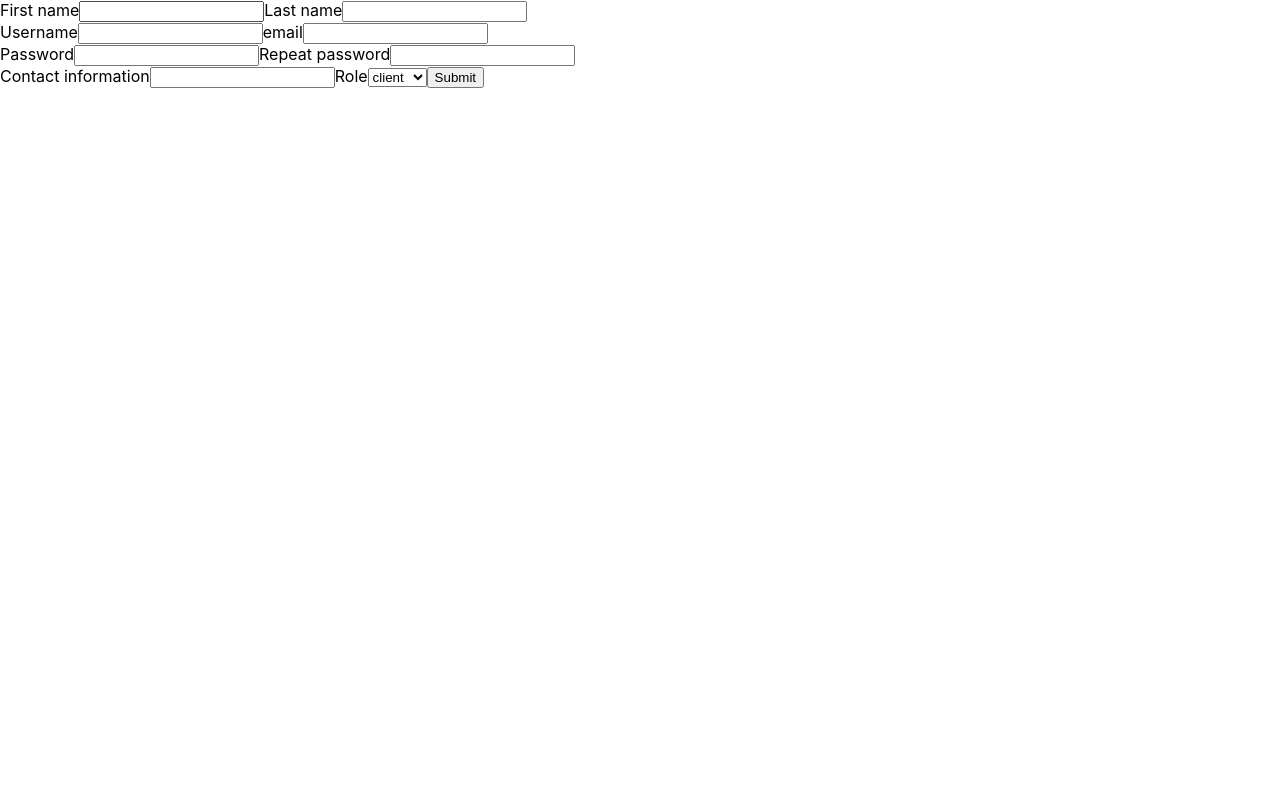
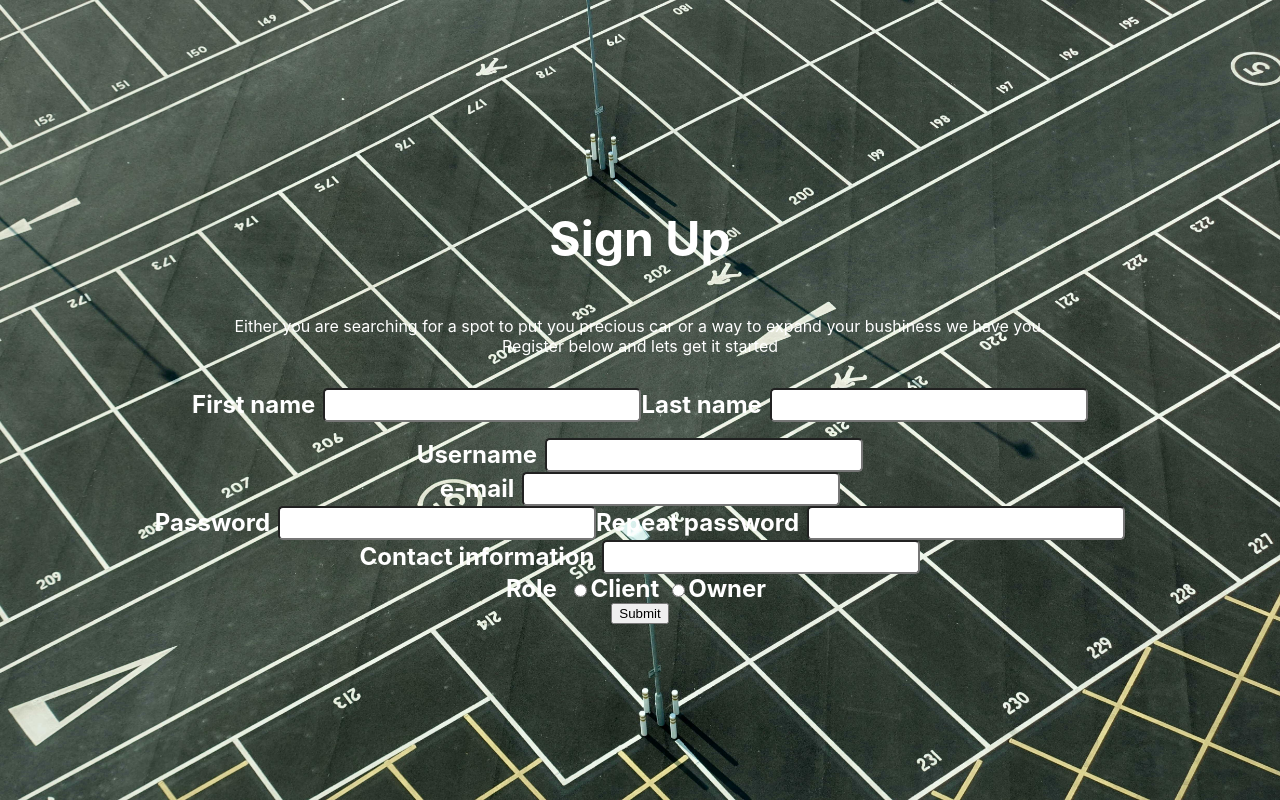
Before and after one commit to Filippos-Serris/park-buddy-frontend, a React (Create React App) app: page /register in a window 1280 px wide. Built offline with nearby package versions, Linux system fonts and the light colour scheme.

Commit message:
register forms for vehicle and user, auth

```diff
--- a/src/App.js
+++ b/src/App.js
@@ -1,22 +1,30 @@
 import "./App.css";
 
 import { createBrowserRouter, RouterProvider } from "react-router-dom";
-import Home from "./pages/Home.jsx";
+
+import Homepage from "./pages/Homepage.jsx";
 import LogIn from "./pages/LogIn.jsx";
 import Register from "./pages/Register.jsx";
+import Dashboard from "./pages/Dashboard.jsx";
 import RegisterVehicle from "./pages/RegisterVehicle.jsx";
 import RegisterParking from "./pages/RegisterParking.jsx";
+import { UserProvider } from "./store/user-context";
 
 const router = createBrowserRouter([
-  { path: "/", element: <Home /> },
+  { path: "/", element: <Homepage /> },
   { path: "/login", element: <LogIn /> },
   { path: "/register", element: <Register /> },
-  { path: "/register/vehicle", element: <RegisterVehicle /> },
-  { path: "/register/parking", element: <RegisterParking /> },
+  { path: "/dashboard", element: <Dashboard /> },
+  { path: "/add-vehicle", element: <RegisterVehicle /> },
+  { path: "/add-parking", element: <RegisterParking /> },
 ]);
 
 function App() {
-  return <RouterProvider router={router} />;
+  return (
+    <UserProvider>
+      <RouterProvider router={router} />
+    </UserProvider>
+  );
 }
 
 export default App;
--- /dev/null
+++ b/src/assets/styles/RegistrationForm.css
@@ -0,0 +1,52 @@
+.registration-form-container {
+    position: fixed;
+    top: 0;
+    left: 0;
+    width: 100%;
+    height: 100%;
+
+    background-image: url("../img//registration.jpg");
+    background-size: cover;
+    background-position: center;
+    background-repeat: no-repeat;
+
+    display: flex;
+    flex-direction: column;
+    justify-content: center;
+    align-items: center;
+}
+
+.registration-form-container h1 {
+    color: white;
+    font-size: 3rem;
+}
+
+.registration-form-container p {
+    color: white;
+    text-align: center;
+}
+
+.registration-form {
+    display: flex;
+    flex-direction: column;
+    justify-content: center;
+    align-items: center;
+}
+
+.registration-form label,
+legend {
+    color: white;
+    font-weight: bolder;
+    margin-right: 0.5rem;
+    font-size: 1.5rem;
+
+}
+
+.registration-form input {
+    border-radius: 0.3rem;
+    font-size: 1.5rem;
+}
+
+.name {
+    padding: 1rem;
+}
--- a/src/components/Greetings.jsx
+++ b/src/components/Home.jsx
@@ -1,4 +1,4 @@
-const Greetings = () => {
+const Home = () => {
   return (
     <div>
       <h1>Welcome to BiteBuddy</h1>
@@ -12,4 +12,4 @@ const Greetings = () => {
   );
 };
 
-export default Greetings;
+export default Home;
--- /dev/null
+++ b/src/components/LogInForm.jsx
@@ -0,0 +1,82 @@
+import { useRef, useEffect, useState, useContext } from "react";
+import { useNavigate } from "react-router-dom";
+
+import { UserContext } from "../store/user-context";
+
+const LogInForm = () => {
+  const usernameRef = useRef();
+  const passwordRef = useRef();
+
+  const [firstLoad, setFirstLoad] = useState(true);
+  const [logIn, setLogIn] = useState(true);
+
+  const { setUser } = useContext(UserContext);
+
+  const navigate = useNavigate();
+
+  useEffect(() => {
+    if (firstLoad) {
+      setFirstLoad(false);
+      return;
+    }
+
+    const logInUser = {
+      username: usernameRef.current.value,
+      password: passwordRef.current.value,
+    };
+
+    async function validateUser() {
+      try {
+        const res = await fetch("http://localhost:8080/login", {
+          method: "POST",
+          headers: {
+            "Content-Type": "application/json",
+          },
+          body: JSON.stringify(logInUser),
+        });
+        if (!res.ok) {
+          throw new Error(`HTTP error! Status: ${res.status}`);
+        }
+
+        const resData = await res.json();
+
+        console.log(resData);
+        const token = resData.token;
+        localStorage.setItem("token", token);
+        setUser({ id: resData.id, role: resData.role });
+
+        navigate("/dashboard");
+
+        //console.log(resData);
+      } catch (e) {
+        console.log("Error:", e.message);
+      }
+    }
+    validateUser();
+  }, [logIn]);
+
+  const logInHandler = (event) => {
+    event.preventDefault();
+
+    setLogIn(!logIn);
+  };
+
+  return (
+    <form onSubmit={logInHandler}>
+      <label htmlFor="username">Username</label>
+      <input id="username" type="text" ref={usernameRef} />
+
+      <label htmlFor="password">Password</label>
+      <input
+        id="password"
+        type="password"
+        ref={passwordRef}
+        autoComplete="on"
+      />
+
+      <button>Log in</button>
+    </form>
+  );
+};
+
+export default LogInForm;
--- a/src/components/RegistrationForm.jsx
+++ b/src/components/RegistrationForm.jsx
@@ -1,17 +1,25 @@
 import React, { useEffect, useRef, useState } from "react";
+import { useNavigate } from "react-router-dom";
+
+import "../assets/styles/RegistrationForm.css";
 
 const RegistrationForm = () => {
   const [firstLoad, setFirstLoad] = useState(true);
   const [submit, setSubmit] = useState(true);
 
-  const firstNameRef = useRef(null);
-  const lastNameRef = useRef(null);
-  const usernameRef = useRef(null);
-  const emailRef = useRef(null);
-  const passwordRef = useRef(null);
-  const repeatPasswordRef = useRef(null);
-  const contactInfoRef = useRef(null);
-  const roleRef = useRef(null);
+  const [matchingPasswords, setMatchingPasswords] = useState(true);
+  const [roleSelected, setRoleSelected] = useState(false);
+
+  const navigate = useNavigate();
+
+  const firstNameRef = useRef("");
+  const lastNameRef = useRef("");
+  const usernameRef = useRef("");
+  const emailRef = useRef("");
+  const passwordRef = useRef("");
+  const repeatPasswordRef = useRef("");
+  const contactInfoRef = useRef("");
+  const [role, setRole] = useState(null);
 
   useEffect(() => {
     try {
@@ -19,6 +27,7 @@ const RegistrationForm = () => {
         setFirstLoad(false);
         return;
       }
+
       const formData = {
         firstName: firstNameRef.current.value,
         lastName: lastNameRef.current.value,
@@ -26,8 +35,9 @@ const RegistrationForm = () => {
         email: emailRef.current.value,
         password: passwordRef.current.value,
         contactInfo: contactInfoRef.current.value,
-        role: "client",
+        role: role,
       };
+
       async function fetchOwner() {
         const res = await fetch("http://localhost:8080/user", {
           method: "POST",
@@ -36,45 +46,96 @@ const RegistrationForm = () => {
           },
           body: JSON.stringify(formData),
         });
-        const resData = await res.json();
-        console.log(formData);
-        console.log(resData);
+        if (res.status == 200) {
+          navigate("/login");
+        }
       }
       fetchOwner();
     } catch (e) {
-      console.log(e);
+      console.log(e.message);
     }
   }, [submit]);
 
   const handleSubmit = (event) => {
     event.preventDefault();
-    setSubmit(!submit);
+
+    const password = passwordRef.current.value;
+    const repeatPassword = repeatPasswordRef.current.value;
+
+    if (password === repeatPassword) {
+      setMatchingPasswords(true);
+    } else setMatchingPasswords(false);
+
+    if (role === null) {
+      setRoleSelected(false);
+    } else setRoleSelected(true);
+
+    if (password === repeatPassword && role !== null) setSubmit(!submit);
   };
 
-  const roleChangeHandler = () => {
-    const role = roleRef.current.value;
-    console.log(role);
+  const roleChangeHandler = (event) => {
+    setRole(event.target.value);
   };
 
   return (
+    <div className="registration-form-container">
+      <h1>Sign Up</h1>
+      <p>
+        Either you are searching for a spot to put you precious car or a way to
+        expand your bushiness we have you. <br />
+        Register below and lets get it started
+      </p>
       <form className="registration-form" onSubmit={handleSubmit}>
         <div className="name">
           <label htmlFor="firstName">First name</label>
-        <input type="text" id="firstName" ref={firstNameRef}></input>
+          <input
+            type="text"
+            id="firstName"
+            ref={firstNameRef}
+            required
+            minLength="4"
+            maxLength="10"
+          ></input>
 
           <label htmlFor="lastName">Last name</label>
-        <input type="text" id="lastName" ref={lastNameRef}></input>
+          <input
+            type="text"
+            id="lastName"
+            ref={lastNameRef}
+            required
+            minLength="4"
+            maxLength="10"
+          ></input>
         </div>
 
+        <div>
           <label htmlFor="username">Username</label>
-      <input type="text" id="username" ref={usernameRef}></input>
+          <input
+            type="text"
+            id="username"
+            ref={usernameRef}
+            required
+            minLength="4"
+            maxLength="10"
+          ></input>
+        </div>
 
-      <label htmlFor="email">email</label>
-      <input type="text" id="email" ref={emailRef}></input>
+        <div>
+          <label htmlFor="email">e-mail</label>
+          <input type="email" id="email" ref={emailRef} required></input>
+        </div>
 
         <div className="password">
           <label htmlFor="password">Password</label>
-        <input type="text" id="password" ref={passwordRef}></input>
+          <input
+            type="password"
+            id="password"
+            ref={passwordRef}
+            autoComplete="on"
+            required
+            minLength="8"
+            maxLength="10"
+          ></input>
 
           <label htmlFor="repeat-password">Repeat password</label>
           <input
@@ -82,20 +143,46 @@ const RegistrationForm = () => {
             id="repeat-password"
             ref={repeatPasswordRef}
             autoComplete="on"
+            required
+            minLength="8"
+            maxLength="10"
+          ></input>
+          {!matchingPasswords && <p>passwords not matching try again</p>}
+        </div>
+
+        <div>
+          <label htmlFor="contactInfo">Contact information</label>
+          <input
+            type="number"
+            id="contactInfo"
+            ref={contactInfoRef}
+            required
           ></input>
         </div>
 
-      <label htmlFor="contactInfo">Contact information</label>
-      <input type="text" id="contactInfo" ref={contactInfoRef}></input>
-
-      <label htmlFor="role">Role</label>
-      <select id="role" ref={roleRef} onChange={roleChangeHandler}>
-        <option value="client">client</option>
-        <option value="owner">owner</option>
-      </select>
+        <div>
+          <label>Role</label>{" "}
+          <input
+            id="client"
+            type="radio"
+            name="role"
+            value="client"
+            onChange={roleChangeHandler}
+          ></input>
+          <label htmlFor="client">Client</label>
+          <input
+            id="owner"
+            type="radio"
+            name="role"
+            value="owner"
+            onChange={roleChangeHandler}
+          ></input>
+          <label htmlFor="owner">Owner</label>
+        </div>
 
         <button>Submit</button>
       </form>
+    </div>
   );
 };
 
--- /dev/null
+++ b/src/pages/Dashboard.jsx
@@ -0,0 +1,28 @@
+import { useContext } from "react";
+import { UserContext } from "../store/user-context";
+import { useNavigate } from "react-router-dom";
+const Dashboard = () => {
+  const { user } = useContext(UserContext);
+  const navigate = useNavigate();
+
+  const vehicle = () => {
+    navigate("/add-vehicle");
+  };
+
+  const parking = () => {
+    navigate("/add-parking");
+  };
+
+  return (
+    <div>
+      <h1>
+        {user.role}, {user.id}
+      </h1>
+
+      <button onClick={vehicle}>Vehicle</button>
+      <button onClick={parking}>Parking</button>
+    </div>
+  );
+};
+
+export default Dashboard;
--- a/src/pages/LogIn.jsx
+++ b/src/pages/LogIn.jsx
@@ -1,5 +1,7 @@
-const LogIn = () => {
-  return <h1>Log In</h1>;
+import LogInForm from "../components/LogInForm";
+
+const Register = () => {
+  return <LogInForm />;
 };
 
-export default LogIn;
+export default Register;
--- /dev/null
+++ b/src/store/user-context.jsx
@@ -0,0 +1,15 @@
+import React, { createContext, useState } from "react";
+
+export const UserContext = createContext();
+
+export const UserProvider = ({ children }) => {
+  const [user, setUser] = useState({ id: null, role: null });
+  /* const [role, setRole] = useState(null);
+  const [id, setId] = useState(null);
+ */
+  return (
+    <UserContext.Provider value={{ user, setUser }}>
+      {children}
+    </UserContext.Provider>
+  );
+};
```
Also changed, not shown: src/assets/styles/pages/Home.css (+6 -2 lines), src/components/Client/Vehicle/VehicleRegistrationForm.jsx (added, +71 -0 lines), src/pages/Homepage.jsx (renamed from src/pages/Home.jsx, +11 -7 lines), src/pages/RegisterVehicle.jsx (+8 -1 lines). Lines whose indentation alone changed are shown as unchanged.
